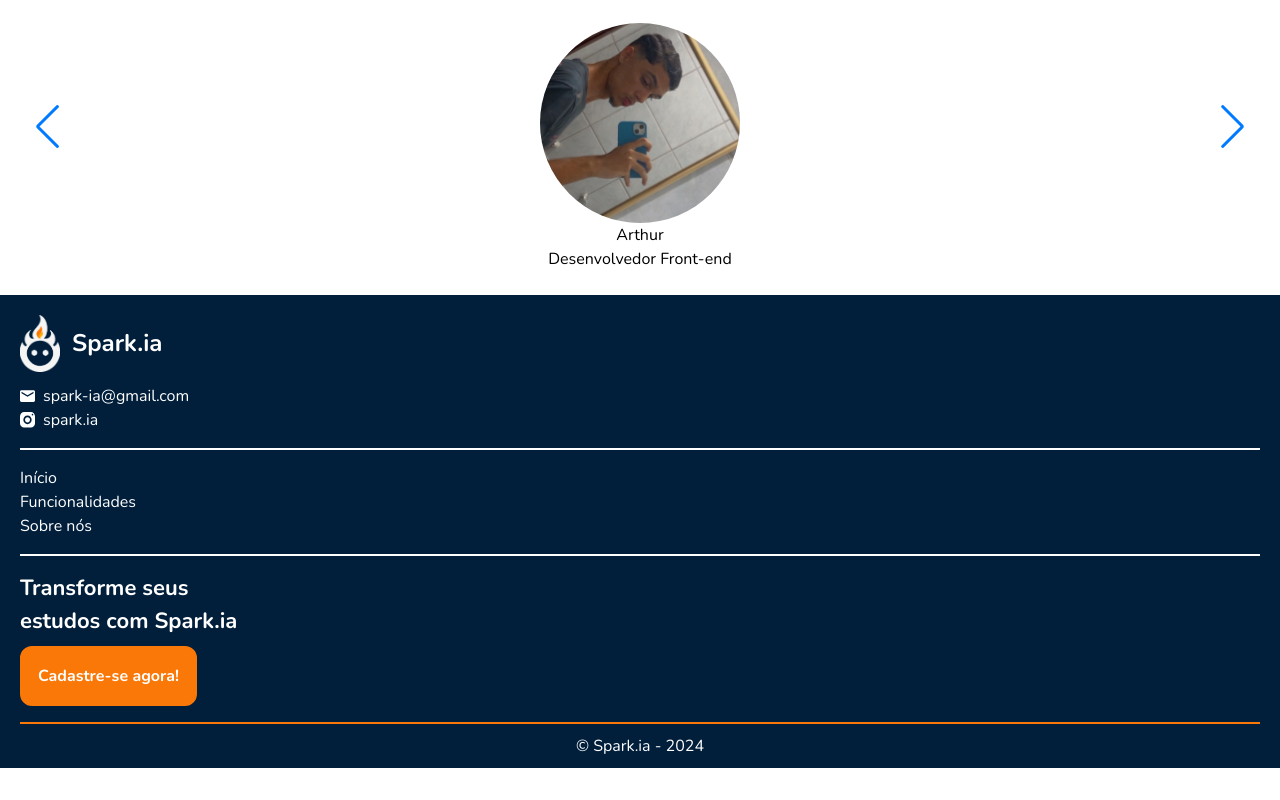
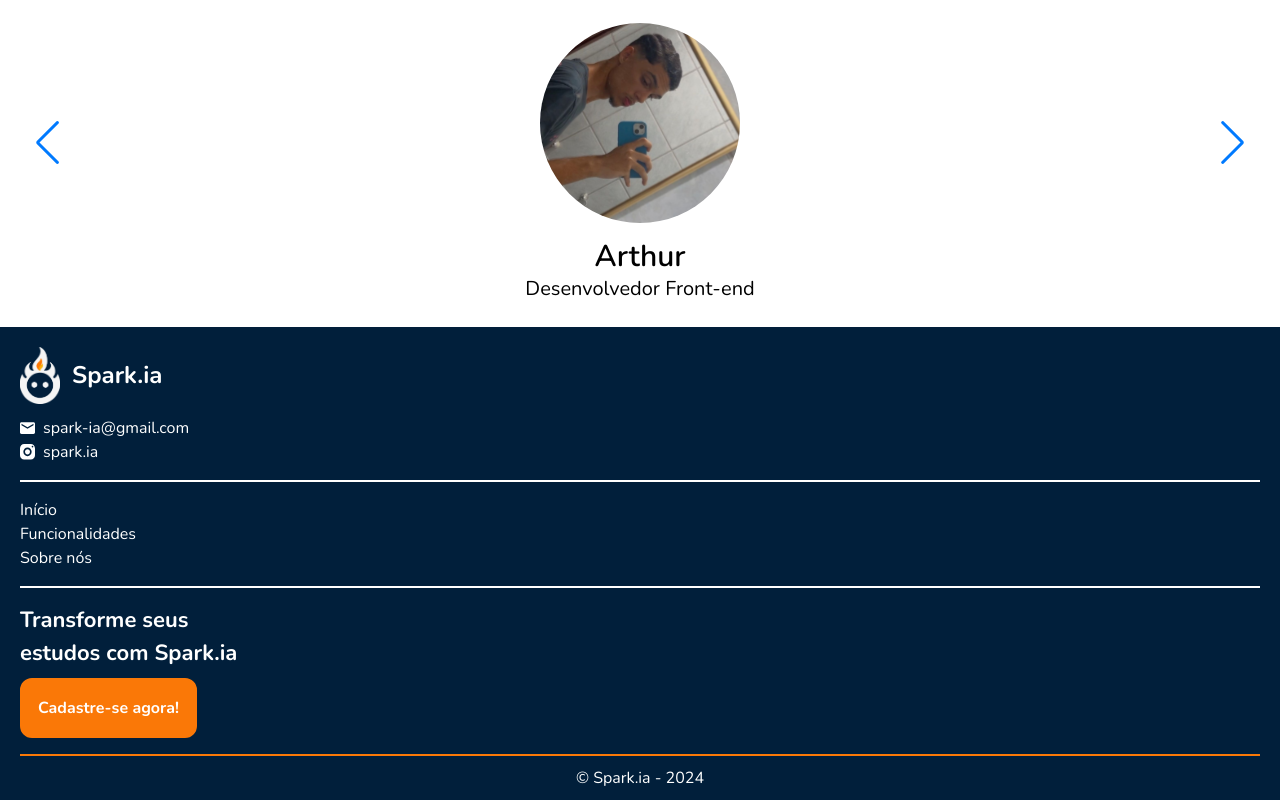
Before and after one commit to GuilhermePain/spark.ia-web, a React (Vite) app in the folder client/: page / in a window 1280 px wide. Shown: the part 1717-2517 px from the top of the page. Before the commit the page ends 2485 px from the top, so only its background shows below. Built offline with nearby package versions, Linux system fonts and the light colour scheme.

Commit message:
Ajustes no carrossel na seção sobre nós da landing page.

```diff
--- a/client/src/pages/Landing.jsx
+++ b/client/src/pages/Landing.jsx
@@ -6,10 +6,11 @@ import imgChatbot from '../../public/imgChatbot.svg'
 import imgFlashcards from '../../public/imgFlashcards.svg'
 import ActionButton from "../components/ActionButton";
 import Footer from "../components/Footer.jsx";
+import { Swiper, SwiperSlide } from 'swiper/react';
 import 'swiper/css';
 import 'swiper/css/navigation';
 import 'swiper/css/pagination';
-import { Swiper, SwiperSlide } from 'swiper/react';
+import 'swiper/css/scrollbar';
 import ImgArthur from '../../public/imgArthur.svg';
 import ImgElissa from '../../public/imgElissa.svg';
 import ImgGuilherme from '../../public/imgGuilherme.svg';
@@ -19,8 +20,6 @@ import ImgJoaoPedro from '../../public/imgJoaoPedro.svg';
 import ImgKairo from '../../public/imgKairo.svg';
 import ImgMarcos from '../../public/imgMarcos.svg';
 import ImgSamira from '../../public/imgSamira.svg';
-
-
 
 export function Landing() {
 
@@ -37,7 +36,7 @@ export function Landing() {
         { id: "5", name: "Jeovane", image: ImgJeovane, position: "Desenvolvedor Front-end"},
         { id: "6", name: "João Pedro", image: ImgJoaoPedro, position: "Desenvolvedor UI&UX Design"},
         { id: "7", name: "Kairo", image: ImgKairo, position: " Administrador de Banco de Dados"},
-        { id: "8", name: "Marcos", image: ImgMarcos, position: "Desenvolvedor Front-end"},
+        { id: "8", name: "Marcos", image: ImgMarcos, position: "Desenvolvedor Back-end"},
         { id: "9", name: "Samira", image: ImgSamira, position: "Apresentadora"}
     ];
 
@@ -115,8 +114,8 @@ export function Landing() {
                                         src={item.image}
                                         alt="Imagem de um integrante do grupo"
                                      />
-                                     <h2 className="text-center">{item.name}</h2>
-                                     <p className="text-center">{item.position}</p>
+                                     <h2 className="text-center text-3xl font-semibold mt-4">{item.name}</h2>
+                                     <p className="text-center text-xl">{item.position}</p>
                                 </SwiperSlide>
                             ))
 
```
